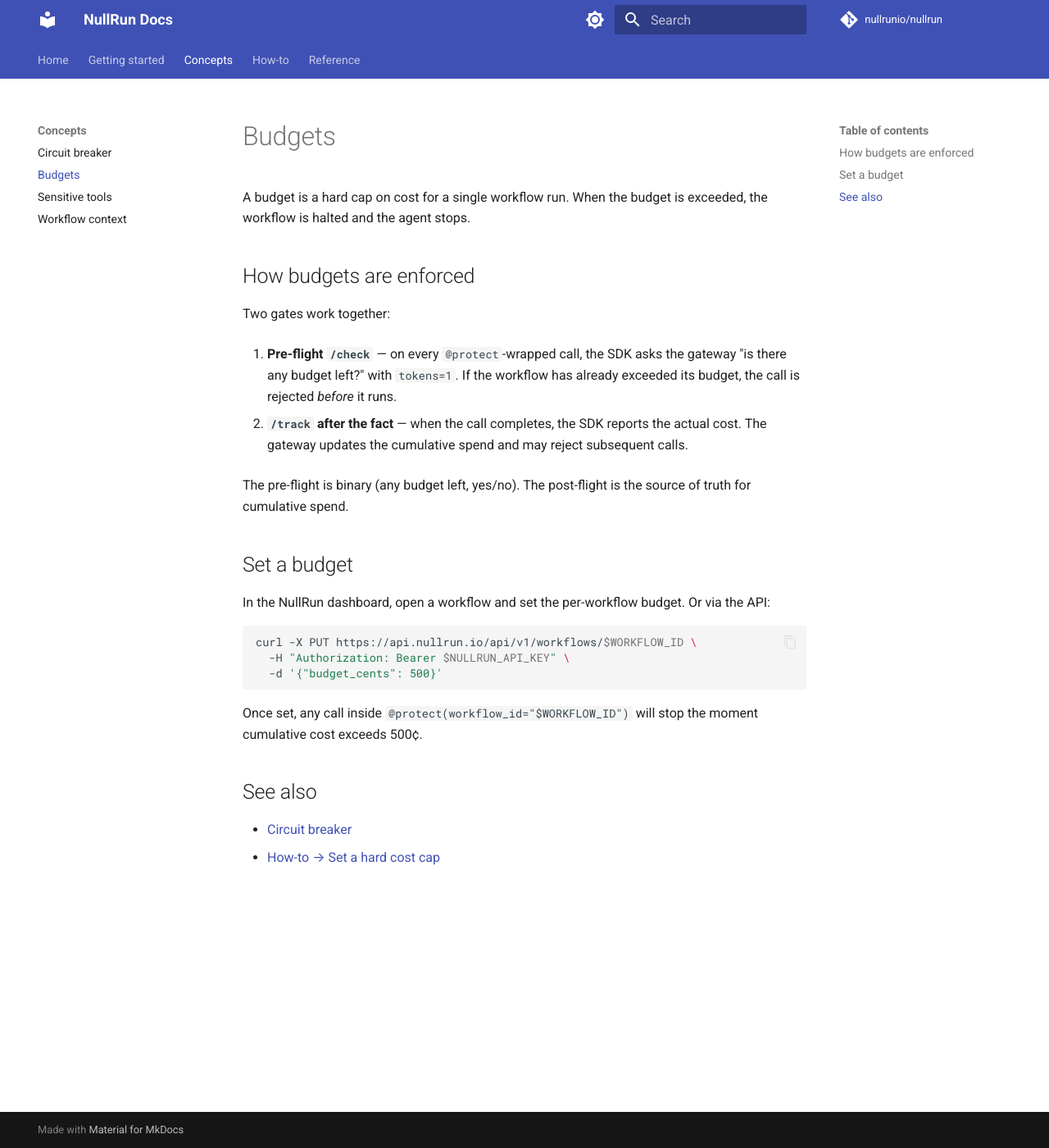
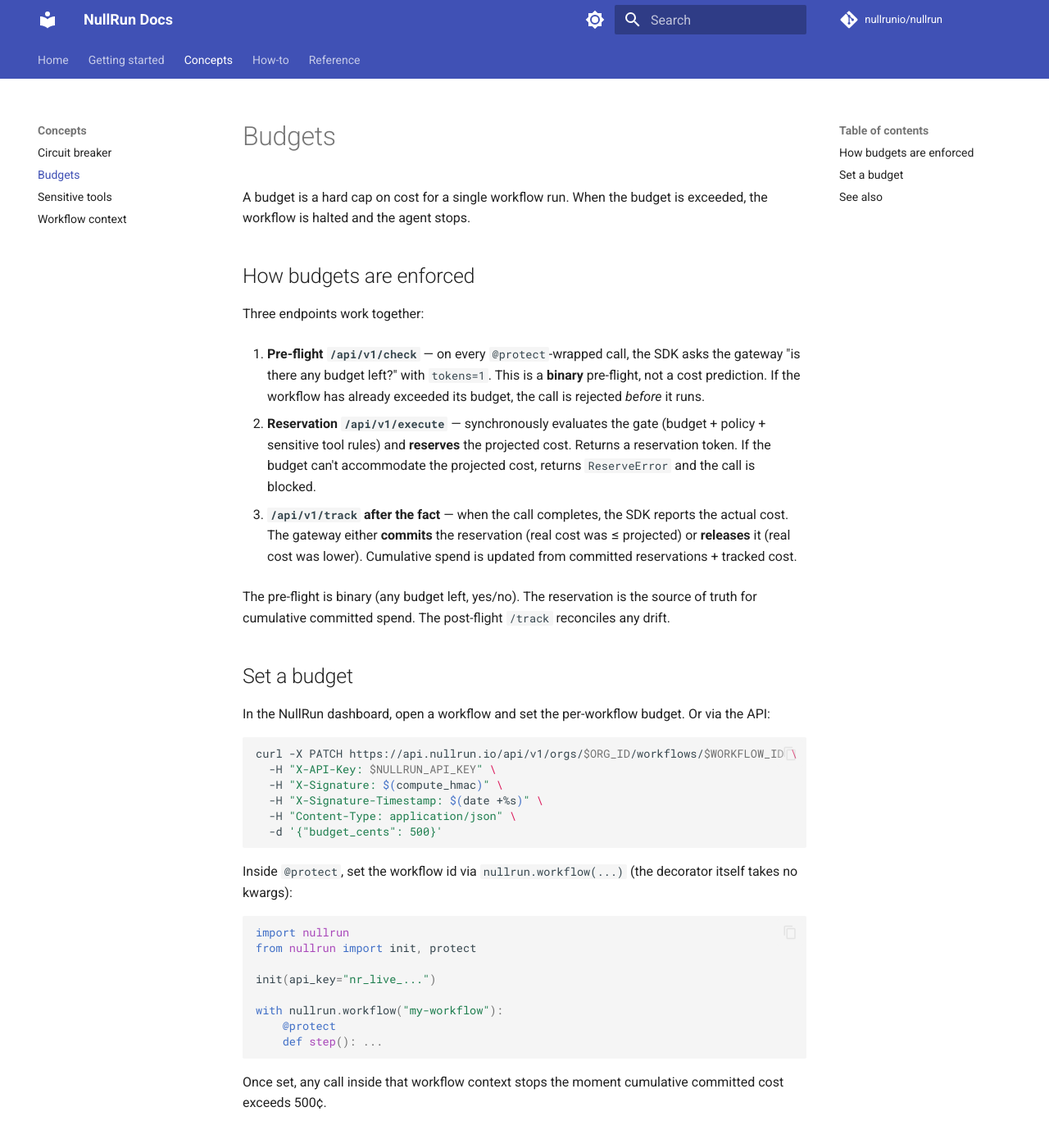
Before and after one commit to nullrunio/nullrun-docs, an MkDocs documentation site: the page built from docs/concepts/budgets.md, in a window 1280 px wide and 1400 px high. Shown: the whole window at 82% size. Built offline with MkDocs 1.6.1 and Material for MkDocs 9.7.7, drawn with Linux system fonts in a browser that asks for light colours; comment, search, counter and statistics services are not loaded.

Commit message:
fix(docs): cost-cap + budgets — PATCH (not PUT), org_id in path, X-API-Key + HMAC auth, nullrun.workflow() context, NullRunBlockedException + ReserveError mentioned

````diff
--- a/docs/concepts/budgets.md
+++ b/docs/concepts/budgets.md
@@ -5,19 +5,29 @@
 
 ## How budgets are enforced
 
-Two gates work together:
+Three endpoints work together:
 
-1. **Pre-flight `/check`** — on every `@protect`-wrapped call, the SDK
-   asks the gateway "is there any budget left?" with `tokens=1`. If the
+1. **Pre-flight `/api/v1/check`** — on every `@protect`-wrapped call,
+   the SDK asks the gateway "is there any budget left?" with `tokens=1`.
+   This is a **binary** pre-flight, not a cost prediction. If the
    workflow has already exceeded its budget, the call is rejected
    *before* it runs.
 
-2. **`/track` after the fact** — when the call completes, the SDK
-   reports the actual cost. The gateway updates the cumulative spend
-   and may reject subsequent calls.
+2. **Reservation `/api/v1/execute`** — synchronously evaluates the
+   gate (budget + policy + sensitive tool rules) and **reserves** the
+   projected cost. Returns a reservation token. If the budget can't
+   accommodate the projected cost, returns `ReserveError` and the call
+   is blocked.
 
-The pre-flight is binary (any budget left, yes/no). The post-flight
-is the source of truth for cumulative spend.
+3. **`/api/v1/track` after the fact** — when the call completes, the
+   SDK reports the actual cost. The gateway either **commits** the
+   reservation (real cost was ≤ projected) or **releases** it (real
+   cost was lower). Cumulative spend is updated from committed
+   reservations + tracked cost.
+
+The pre-flight is binary (any budget left, yes/no). The reservation
+is the source of truth for cumulative committed spend. The
+post-flight `/track` reconciles any drift.
 
 ## Set a budget
 
@@ -25,15 +35,33 @@
 budget. Or via the API:
 
 ```bash
-curl -X PUT https://api.nullrun.io/api/v1/workflows/$WORKFLOW_ID \
-  -H "Authorization: Bearer $NULLRUN_API_KEY" \
+curl -X PATCH https://api.nullrun.io/api/v1/orgs/$ORG_ID/workflows/$WORKFLOW_ID \
+  -H "X-API-Key: $NULLRUN_API_KEY" \
+  -H "X-Signature: $(compute_hmac)" \
+  -H "X-Signature-Timestamp: $(date +%s)" \
+  -H "Content-Type: application/json" \
   -d '{"budget_cents": 500}'
 ```
 
-Once set, any call inside `@protect(workflow_id="$WORKFLOW_ID")` will
-stop the moment cumulative cost exceeds 500¢.
+Inside `@protect`, set the workflow id via `nullrun.workflow(...)`
+(the decorator itself takes no kwargs):
+
+```python
+import nullrun
+from nullrun import init, protect
+
+init(api_key="nr_live_...")
+
+with nullrun.workflow("my-workflow"):
+    @protect
+    def step(): ...
+```
+
+Once set, any call inside that workflow context stops the moment
+cumulative committed cost exceeds 500¢.
 
 ## See also
 
 - [Circuit breaker](circuit-breaker.md)
 - [How-to → Set a hard cost cap](../how-to/cost-cap.md)
+- [Errors](../reference/errors.md)
````
Also changed, not shown: docs/how-to/cost-cap.md (+29 -14 lines).
